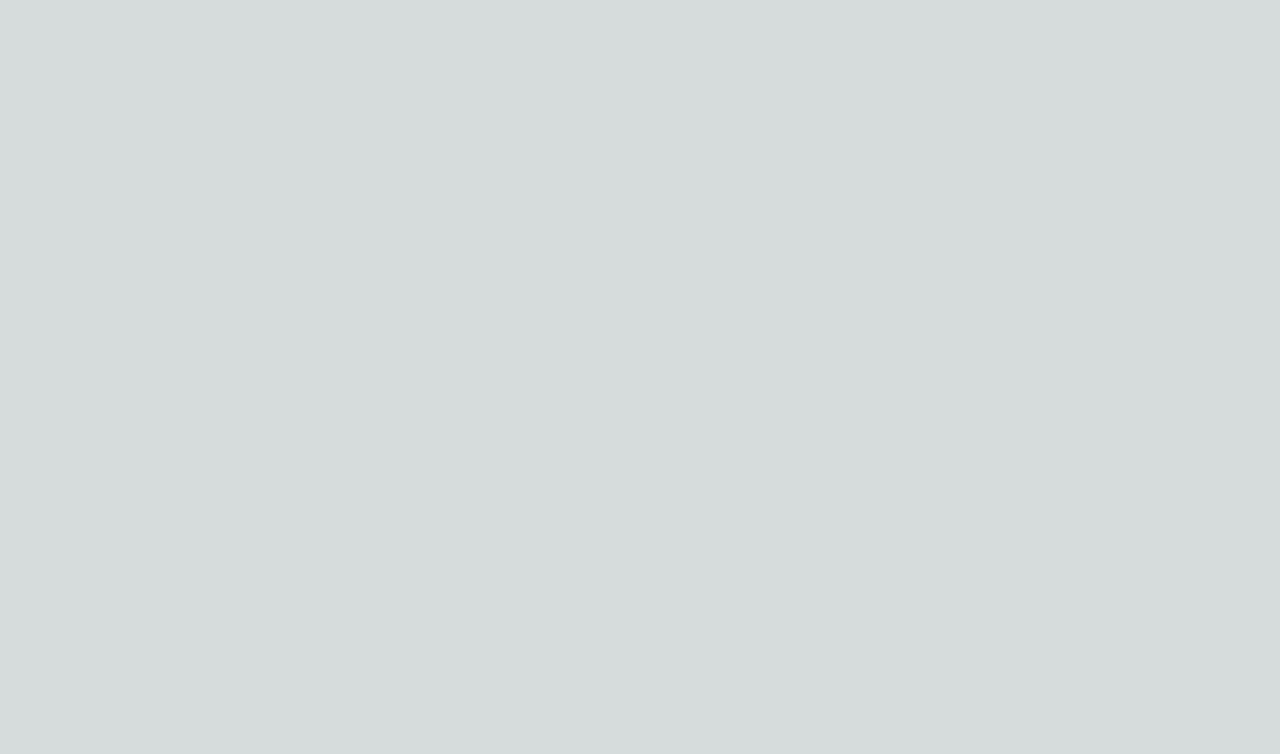
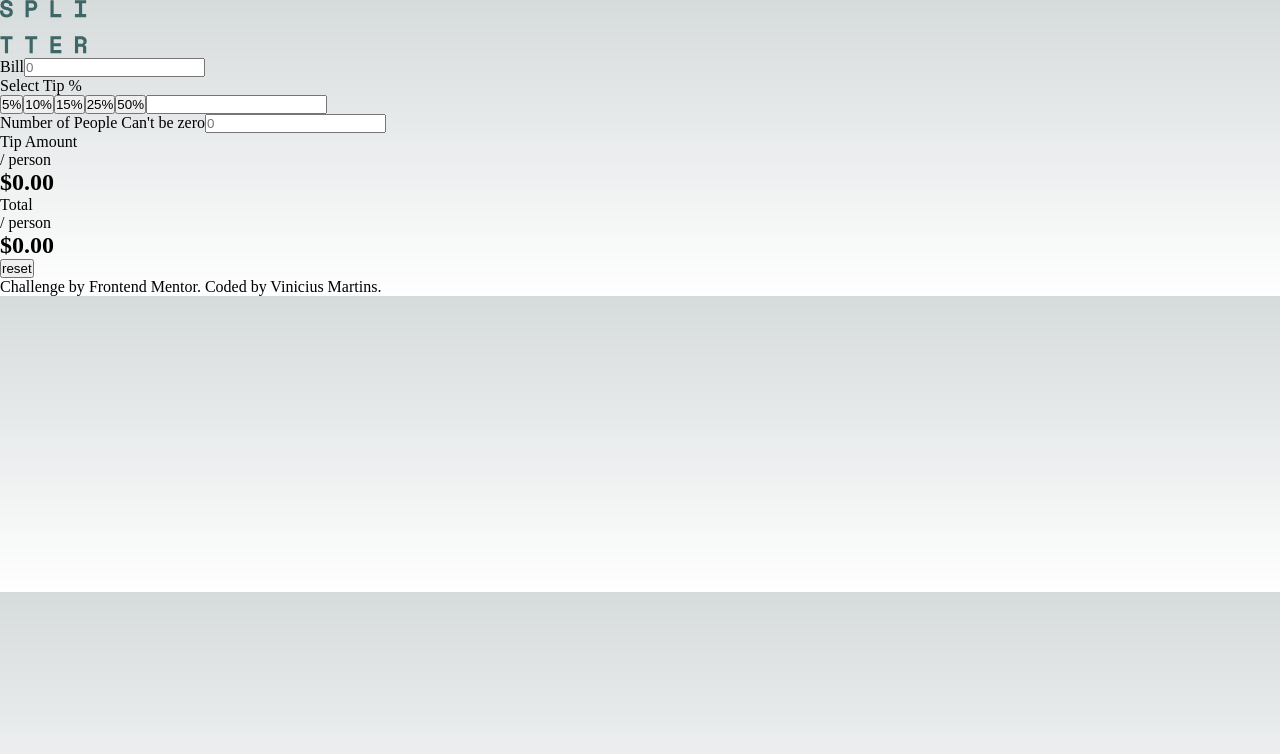
Before and after one commit to viniciussnitram/tip-calculator-app-nextjs, a Next.js app: page / in a window 1280 px wide. Shown: the top 754 px of the page. Built offline with nearby package versions, Linux system fonts and the light colour scheme.

Commit message:
refactor: Added content to our components, the structure HTML is done

```diff
--- a/src/components/Calculator/index.jsx
+++ b/src/components/Calculator/index.jsx
@@ -1,9 +1,14 @@
 import styles from './styles.module.css'
+import Form from '../Form'
+import Display from '../Display'
 
 export default function Calculator() {
     return (
         <>
-
+            <main>
+                <Form />
+                <Display />
+            </main>
         </>
     )
 }
--- a/src/components/Display/index.jsx
+++ b/src/components/Display/index.jsx
@@ -3,7 +3,23 @@ import styles from './styles.module.css'
 export default function Display() {
     return (
         <>
-
+            <section>
+                <div>
+                    <p>
+                        Tip Amount <br />
+                        <span>/ person</span>
+                    </p>
+                    <h2>$<span>0.00</span></h2>
+                </div>
+                <div>
+                    <p>
+                        Total <br />
+                        <span>/ person</span>
+                    </p>
+                    <h2>$<span>0.00</span></h2>
+                </div>
+                <button>reset</button>
+            </section>
         </>
     )
 }
--- a/src/components/Footer/index.jsx
+++ b/src/components/Footer/index.jsx
@@ -3,7 +3,12 @@ import styles from './styles.module.css'
 export default function Footer() {
     return (
         <>
-
+            <footer>
+                <p>
+                    Challenge by <a href="https://www.frontendmentor.io?ref=challenge" target="_blank" rel="noopener noreferrer">Frontend Mentor</a>.
+                    Coded by <a href="https://github.com/viniciussnitram" target="_blank" rel="noopener noreferrer">Vinicius Martins</a>.
+                </p>
+            </footer>
         </>
     )
 }
--- a/src/components/Form/index.jsx
+++ b/src/components/Form/index.jsx
@@ -3,7 +3,27 @@ import styles from './styles.module.css'
 export default function Form() {
     return (
         <>
-
+            <form>
+                <div>
+                    <label htmlFor="">Bill</label>
+                    <input placeholder="0" type="number" />
+                </div>
+                <div>
+                    <label htmlFor="">Select Tip %</label>
+                    <div>
+                        <button value="0.05">5%</button>
+                        <button value="0.10">10%</button>
+                        <button value="0.15">15%</button>
+                        <button value="0.25">25%</button>
+                        <button value="0.50">50%</button>
+                        <input type="number" placholder="Custom" />
+                    </div>
+                </div>
+                <div>
+                    <label htmlFor="">Number of People <span>Can't be zero</span></label>
+                    <input type="number" placeholder="0" />
+                </div>
+            </form>
         </>
     )
 }
--- a/src/components/Splitter/index.jsx
+++ b/src/components/Splitter/index.jsx
@@ -3,7 +3,7 @@ import styles from './styles.module.css'
 export default function Splitter() {
     return (
         <>
-
+            <img src="images/logo.svg" alt="Logo" />
         </>
     )
 }
--- a/src/pages/index.jsx
+++ b/src/pages/index.jsx
@@ -1,7 +1,13 @@
+import Splitter from "@/components/Splitter";
+import Calculator from "@/components/Calculator";
+import Footer from "@/components/Footer";
+
 export default function Home() {
   return (
     <>
-
+      <Splitter />
+      <Calculator />
+      <Footer />
     </>
   )
 }
```
